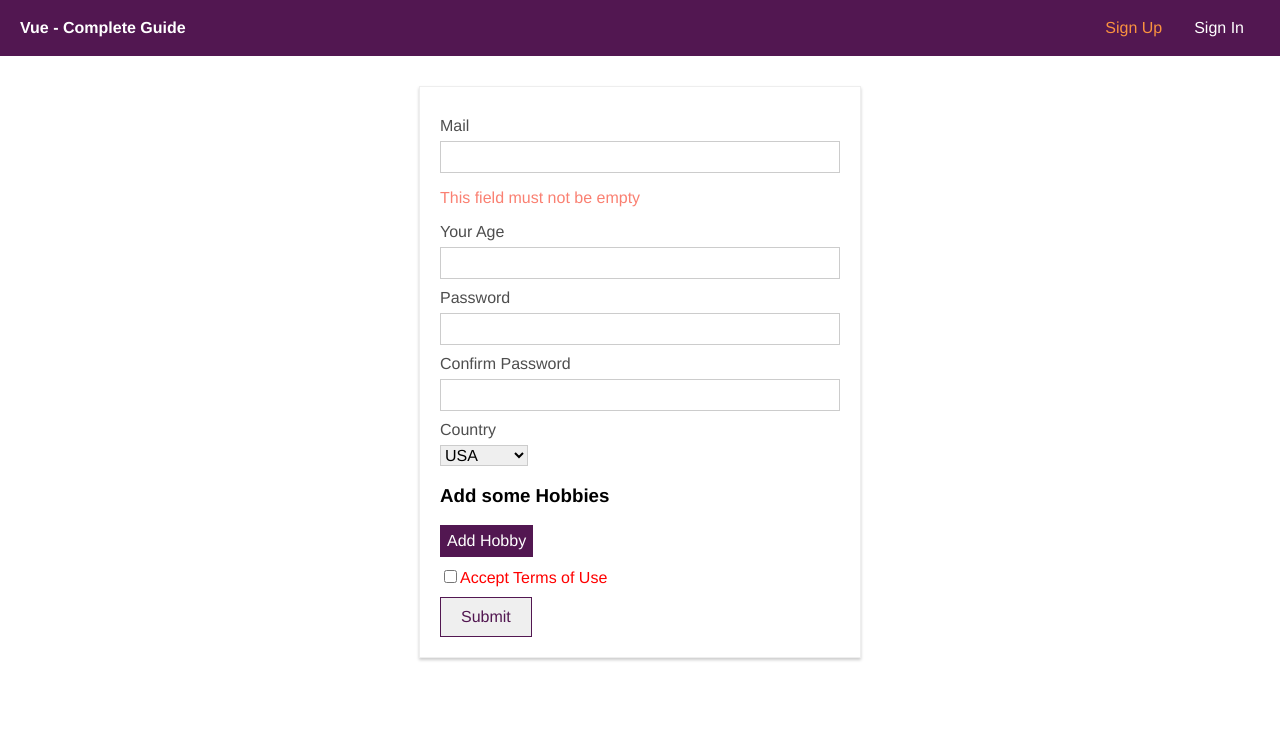
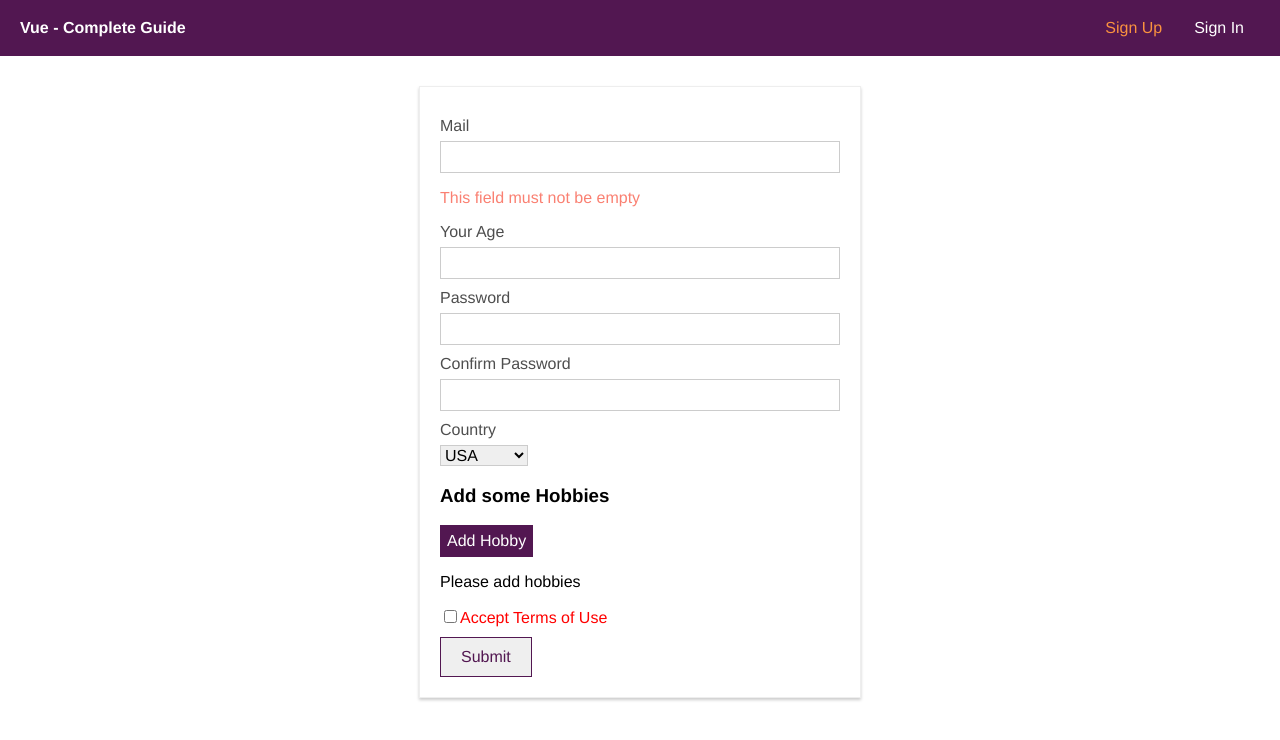
Before and after one commit to igoryen/dragonfly, a Vue app: page /signup in a window 1280 px wide. Shown: the top 740 px of the page. Built offline with nearby package versions, Linux system fonts and the light colour scheme.

Commit message:
381. Validating Arrays

```diff
--- a/src/components/auth/signup.vue
+++ b/src/components/auth/signup.vue
@@ -37,12 +37,15 @@
                         <div
                             class="input"
                             v-for="(hobbyInput, index) in hobbyInputs"
+                            :class="{invalid: $v.hobbyInputs.$each[index].$error}"
                             :key="hobbyInput.id"
                         >
                             <label :for="hobbyInput.id">Hobby #{{ index }}</label>
-                            <input type="text" :id="hobbyInput.id" v-model="hobbyInput.value" />
+                            <input type="text" :id="hobbyInput.id" @blur="$v.hobbyInputs.$each[index].value.$touch()" v-model="hobbyInput.value" />
                             <button @click="onDeleteHobby(hobbyInput.id)" type="button">X</button>
                         </div>
+                        <p v-if="!$v.hobbyInputs.minLen">You have to specify at least {{ $v.hobbyInputs.$params.minLen.min }} hobbies</p>
+                        <p v-if="!$v.hobbyInputs.required">Please add hobbies</p>
                     </div>
                 </div>
                 <div class="input inline" :class="{invalid: $v.tou.$invalid}">
@@ -96,6 +99,16 @@ export default {
             required: requiredUnless(vm =>{
                 return vm.country === 'germany'
             })
+        },
+        hobbyInputs: {
+            required,
+            minLen: minLength(2),
+            $each: {
+                value: {
+                    required,
+                    minLen: minLength(5)
+                }
+            }
         }
     },
     methods: {
```
